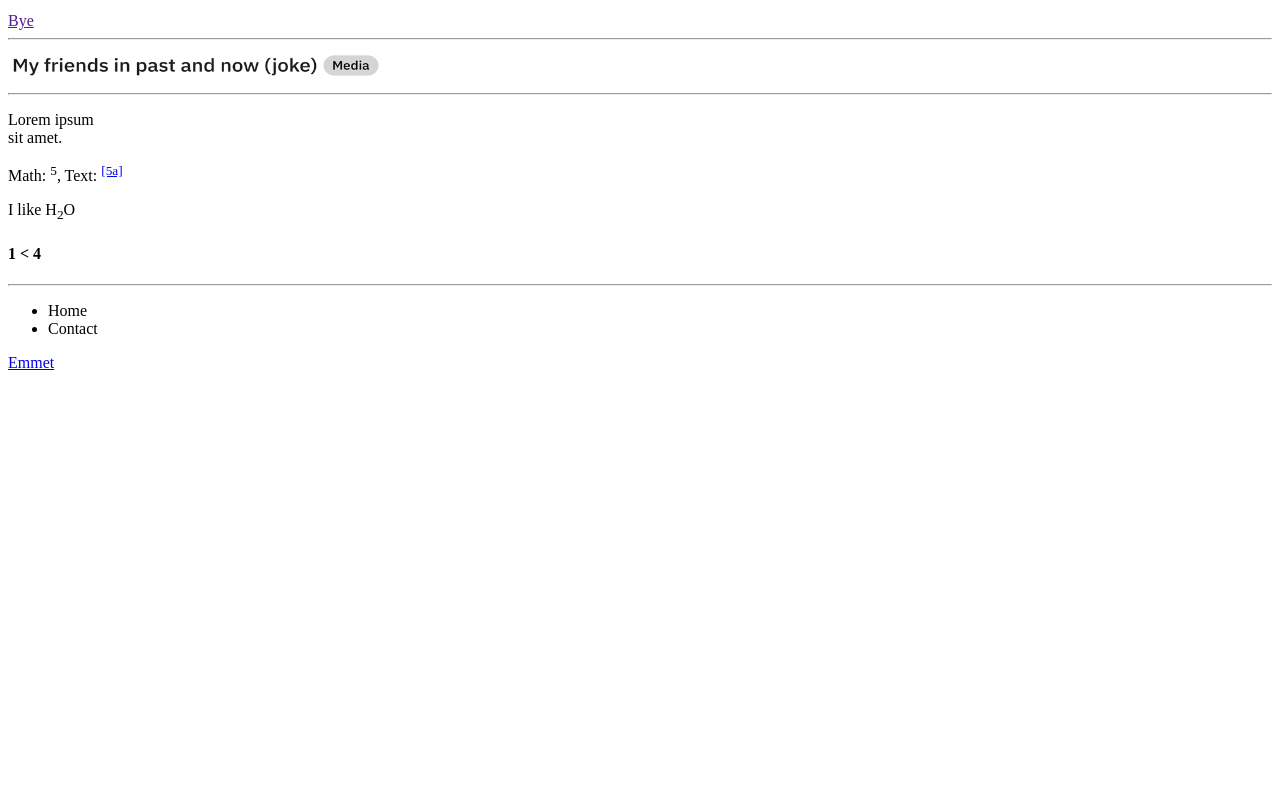
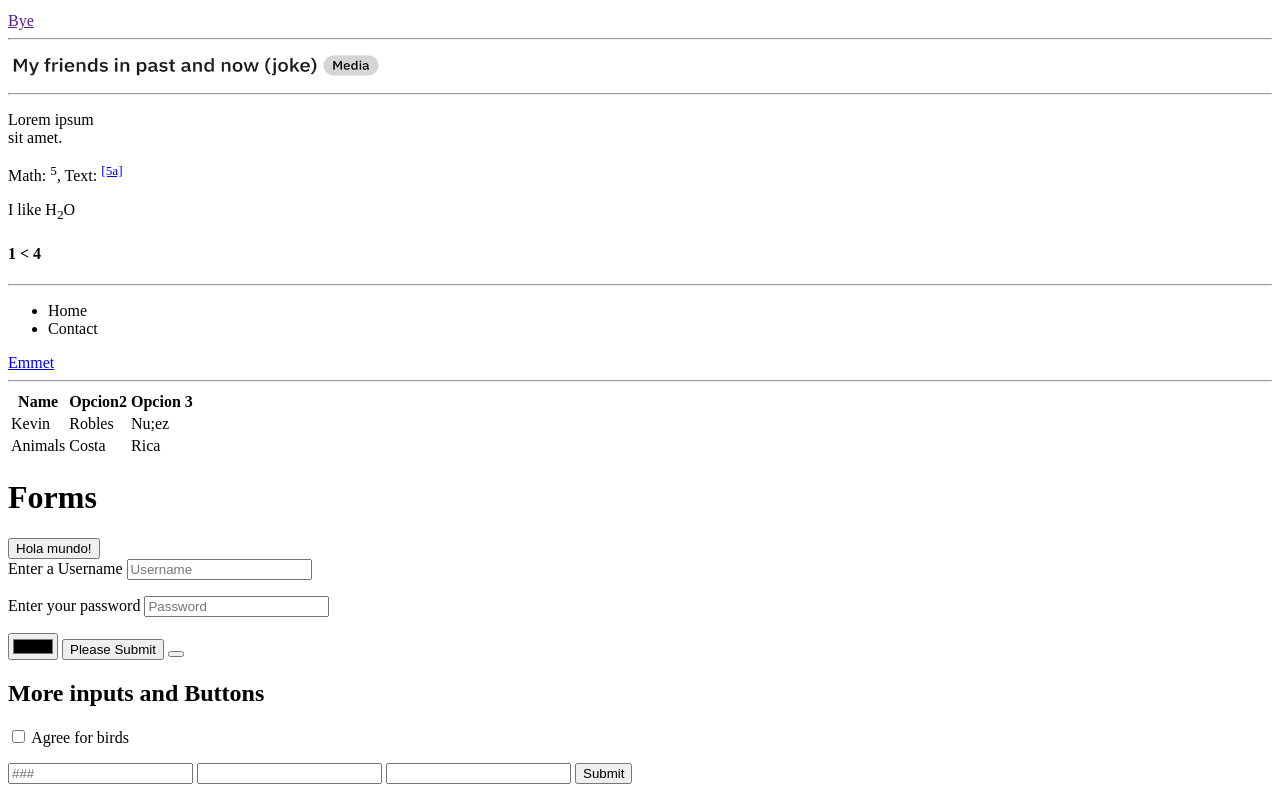
Before and after one commit to Kevinrn-info/Kevin-Software, a plain HTML site: page Course_The-Web-Developer-Bootcamp-2025/01-HTML-Essentials.html in a window 1280 px wide. Shown: the part 1331-2131 px from the top of the page. Before the commit the page ends 1711 px from the top, so only its background shows below. Drawn offline with Linux system fonts and the light colour scheme.

Commit message:
Tables and Forms Added

```diff
--- a/Course_The-Web-Developer-Bootcamp-2025/01-HTML-Essentials.html
+++ b/Course_The-Web-Developer-Bootcamp-2025/01-HTML-Essentials.html
@@ -161,6 +161,74 @@ You need to know and search when using each one and where: it does not always ha
 <!-- EMMET DOCUMENTACION: It is a set of rules to optimize work  -->
 <a href=" https://docs.emmet.io/abbreviations/syntax/">Emmet</a>
 
+<!------------------------------------------------------------------------->
+<hr>
+<!--Forms and Tables:
+
+There are tables in everything we do an example is a contact form or a list of objects to sell such as online stores like Amazon. -->
+
+<table>
+    <thead>
+    <tr>
+        <th>Name</th>
+        <th>Opcion2</th>
+        <th>Opcion 3</th>
+    </tr>
+    </thead>
+    <tbody>
+    <tr>
+        <td>Kevin</td>
+        <td>Robles</td>
+        <td>Nu;ez</td>
+    </tr>
+    <tr>
+        <td>Animals</td>
+        <td>Costa</td>
+        <td>Rica</td>
+    </tr>
+    </tbody>
+</table>
+
+<!------------------------------------------------------------------------->
+
+<!-- Forms
+Forms are important to know what to do with the data ingested by the user and where to send them.In the case of a search engine to know that I can use get to the server and display the web information.In case of a form, know that I can send that information to be stored.
+
+In the case of Labels and Input Esots they have to be linked in some way to make sense
+-->
+
+<h1>Forms</h1>
+
+<form action="">
+
+    <input type="button" value="Hola mundo!"><br>
+    <label for="" id="username">Enter a Username</label>
+    <input type="text" name="Texto" id="" placeholder="Username"><br>
+    <p>
+        <label for="password">Enter your password</label>
+        <input type="password" name="" id="password" placeholder="Password"><br>
+    </p>
+    <input type="color" name="" id="" placeholder="Color">
+    <button>Please Submit</button>
+    <button type="submit"></button>
+
+<h2>More inputs and Buttons</h2>
+
+    <form action="/birds">
+        <input type="checkbox" name="birds" id="birds">
+        <label for="birds">Agree for birds</label>
+    </form>
+    <form action="">
+    <p>
+        <label>
+            <input type="tel" name="tel1" pattern="[0-9]{3}" placeholder="###" aria-label="3-digit aera code">
+            <input type="text">
+            <input type="email" name="" id="" required> <!--Email con valores requeridos como el "@-->
+        </label>
+        <button type="submit">Submit</button>
+    </p>
+    </form>
+</form>
 
 
 </body>
```
